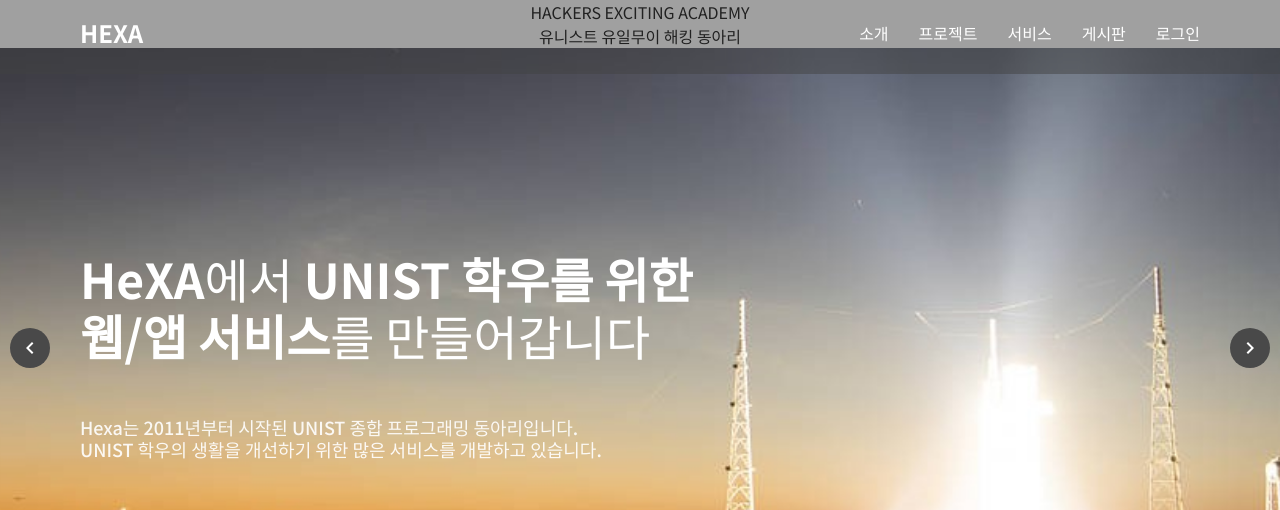
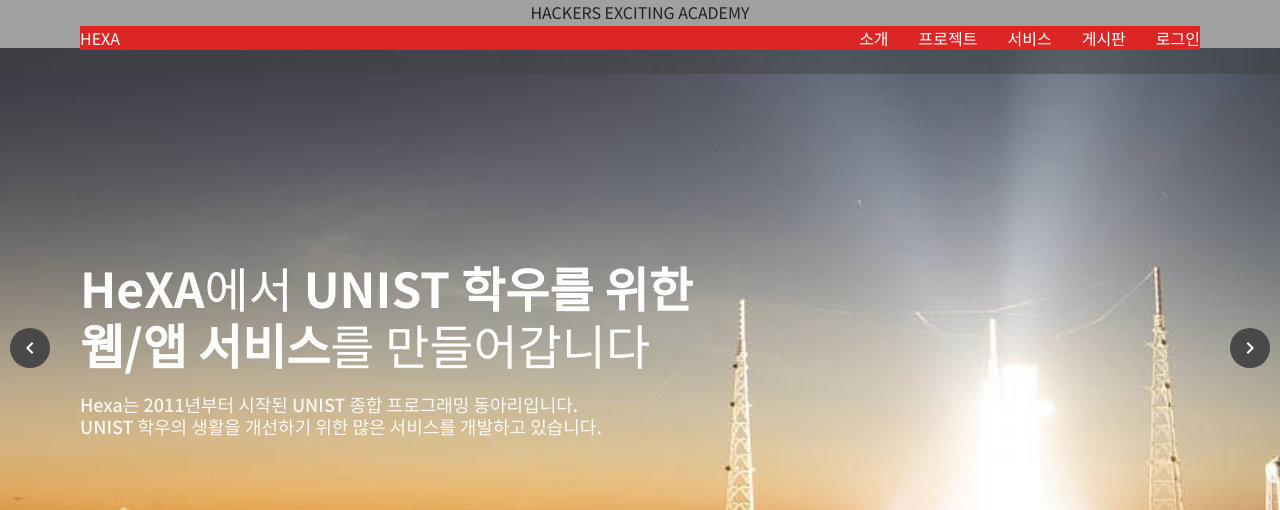
Before and after one commit to HeXA-UNIST/hexa-homepage-frontend, a React (Create React App) app: page / in a window 1280 px wide. Shown: the top 510 px of the page. Built offline with nearby package versions, Linux system fonts and the light colour scheme.

Commit message:
migration: add tailwindcss

```diff
--- a/craco.config.js
+++ b/craco.config.js
@@ -1,16 +1,24 @@
-const CracoAlias = require('craco-alias');
+const CracoAlias = require("craco-alias");
 
 module.exports = {
     plugins: [
         {
             plugin: CracoAlias,
             options: {
-				source: 'tsconfig',
+                source: "tsconfig",
                 // as you know, CRA doesn't allow to modify tsconfig's compilerOptions
                 // so you should create a separate JSON file and extend tsconfig.json from it
                 // and then just specify its path here:
-				tsConfigPath: 'tsconfig.paths.json',
+                tsConfigPath: "tsconfig.paths.json",
             },
         },
     ],
+    style: {
+        postcss: {
+            plugins: [
+                require('tailwindcss'),
+                require('autoprefixer'),
+              ],
+        },
+    },
 };
--- a/package.json
+++ b/package.json
@@ -60,6 +60,7 @@
     "@types/react-dom": "^18.0.9",
     "@typescript-eslint/eslint-plugin": "^5.47.0",
     "@typescript-eslint/parser": "^5.47.0",
+    "autoprefixer": "^9.8.8",
     "craco-alias": "^3.0.1",
     "eslint": "^8.30.0",
     "eslint-config-airbnb": "^19.0.4",
@@ -70,7 +71,9 @@
     "eslint-plugin-jsx-a11y": "^6.6.1",
     "eslint-plugin-prettier": "^4.2.1",
     "eslint-plugin-react": "^7.31.11",
-    "eslint-plugin-react-hooks": "^4.6.0"
+    "eslint-plugin-react-hooks": "^4.6.0",
+    "postcss": "^8.4.31",
+    "tailwindcss": "^3.3.5"
   },
   "babel": {
     "presets": [
--- /dev/null
+++ b/postcss.config.js
@@ -0,0 +1,14 @@
+module.exports = {
+    plugins: [
+        require('postcss-flexbugs-fixes'),
+        require('postcss-preset-env')({
+          autoprefixer: {
+            flexbox: 'no-2009',
+          },
+          stage: 3,
+          features: {
+            'nesting-rules': true,
+          },
+        }),
+      ],
+};
--- a/src/App.jsx
+++ b/src/App.jsx
@@ -1,3 +1,5 @@
+
+import "@css/tailwind.css";
 import "@css/app/App.css";
 import "@css/app/Hexa.css";
 
--- a/src/common/components/header/Header.tsx
+++ b/src/common/components/header/Header.tsx
@@ -46,7 +46,7 @@
       }}
     >
       <ContentArea>
-        <div className="header-area__content">
+        <div className="header-area__content bg-red-600">
           <h2>
             <a href="home">Hexa</a>
           </h2>
--- a/src/common/models/mainpage/MainPageData.ts
+++ b/src/common/models/mainpage/MainPageData.ts
@@ -12,6 +12,7 @@
 
 export default class MainPageData {
     newsList: MainPageNewsItem[];
+
     serviceList: MainPageServiceItem[];
 
     constructor({ newsList, serviceList }: IMainPageData) {
--- a/src/pages/home/components/sections/Services.tsx
+++ b/src/pages/home/components/sections/Services.tsx
@@ -1,4 +1,4 @@
-import Carousel from "@pages/home/components/serviceCarousels/Carousel";
+// import Carousel from "@pages/home/components/serviceCarousels/Carousel";
 import "@css/home/Services.css";
 import ContentArea from "@components/ContentArea";
 
--- a/src/pages/home/view/HomeView.tsx
+++ b/src/pages/home/view/HomeView.tsx
@@ -4,7 +4,7 @@
 import Header from "@components/header/Header";
 import Footer from "@components/footer/Footer";
 
-import Introduction from "../components/sections/Introduction";
+import Introduction from "@pages/home/components/sections/Introduction";
 import News from "@pages/home/components/sections/News";
 import Services from "@pages/home/components/sections/Services";
 import Activities from "@pages/home/components/sections/Activities";
--- /dev/null
+++ b/src/static/css/tailwind.css
@@ -0,0 +1,3 @@
+@tailwind base;
+@tailwind components;
+@tailwind utilities;
--- /dev/null
+++ b/tailwind.config.js
@@ -0,0 +1,13 @@
+module.exports = {
+  purge: ['./src/**/*.{js,jsx,ts,tsx}', './public/index.html'],
+  darkMode: false, // or 'media' or 'class'
+  theme: {
+    extend: {},
+  },
+  variants: {
+    extend: {
+
+    },
+  },
+  plugins: [],
+}
```
Also changed, not shown: 1 other file (tests, documents, lock files or other folders). Lines whose indentation alone changed are shown as unchanged.
